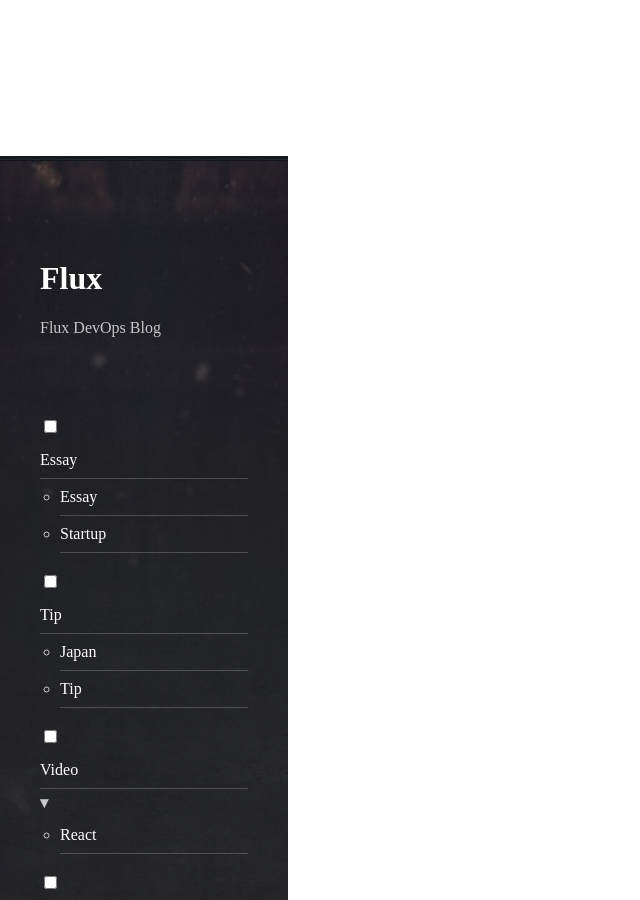
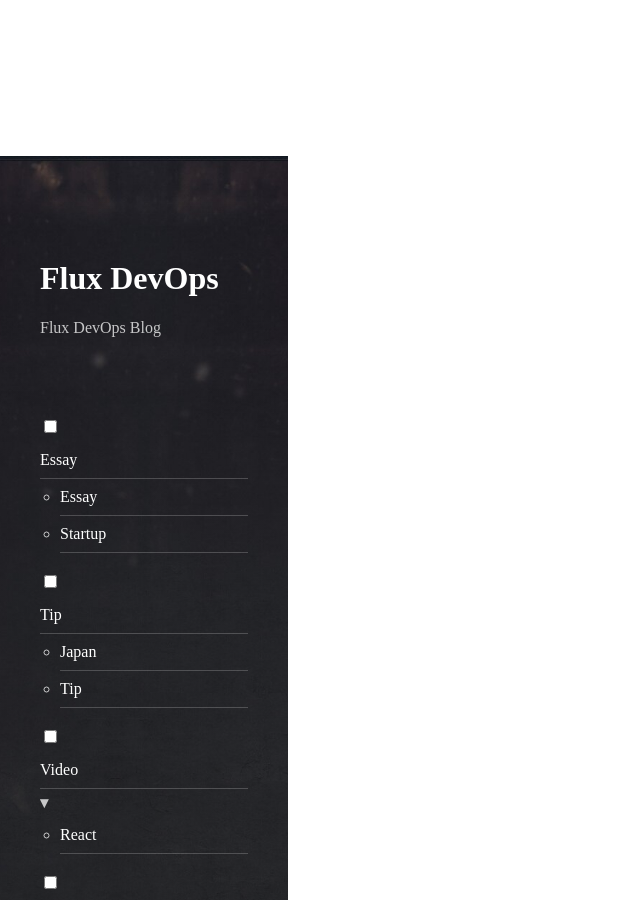
Before and after one commit to allenyoon/allenyoon.github.io, a Jekyll site: the page built from index.html, in a window 1280 px wide and 900 px high, scrolled down 3193 px. Shown: the whole window, without its empty margins (0-640 px from the left). Built offline with Jekyll 4.4.1, drawn with Linux system fonts in a browser that asks for light colours; the list of posts is cut into pages by our own code.

Commit message:
Update _config.yml

```diff
--- a/_config.yml
+++ b/_config.yml
@@ -2,7 +2,7 @@
 #  User configuration
 # -----------------------------------------------------------------------------
 
-title:               Flux
+title:               Flux DevOps
 
 # The unique resource location of your page.
 # Set to `https://<username>.github.io` when hosting on GitHub Pages
```
